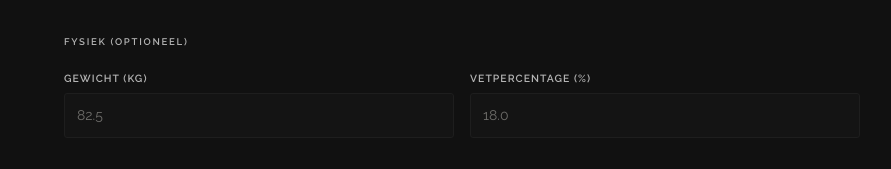
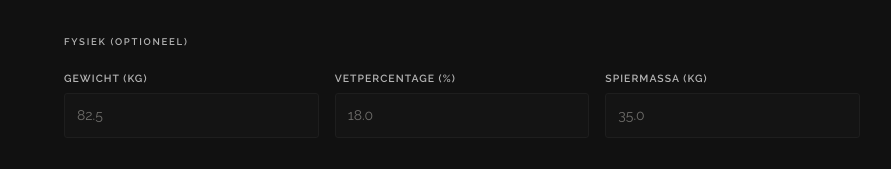
Before and after one commit to Jaylijpekay/wav-e, a Next.js app: page /gesprek/new in a window 1280 px wide. Shown: the part 631-800 px from the top of the page, without its empty margins (178-1069 px from the left). Built offline with nearby package versions, Linux system fonts and the light colour scheme; no server answers; the database is empty.

Commit message:
spiermassa fix

```diff
--- a/src/app/gesprek/new/page.tsx
+++ b/src/app/gesprek/new/page.tsx
@@ -52,6 +52,7 @@ export default function GesprekNew() {
   const [datum, setDatum] = useState(new Date().toISOString().split('T')[0])
   const [gewicht, setGewicht] = useState('')
   const [vetpercentage, setVetpercentage] = useState('')
+  const [spiermassa, setSpiermassa] = useState('')
   const [doelen, setDoelen] = useState<boolean | null>(null)
   const [notities, setNotities] = useState('')
   const [scores, setScores] = useState<Record<string, number>>({
@@ -97,6 +98,7 @@ export default function GesprekNew() {
       voeding: scores.voeding, beweging: scores.beweging, motivatie: scores.motivatie,
       gewicht_kg: gewicht ? parseFloat(gewicht) : null,
       vetpercentage: vetpercentage ? parseFloat(vetpercentage) : null,
+      spiermassa_kg: spiermassa ? parseFloat(spiermassa) : null,
       doelen_behaald: doelen,
       notities: notities || null,
       aangemaakt_door: user?.id ?? null,
@@ -508,6 +510,10 @@ export default function GesprekNew() {
                 <label className="gn-label">Vetpercentage (%)</label>
                 <input type="number" step="0.1" min="0" max="100" placeholder="18.0" className="gn-input" value={vetpercentage} onChange={e => setVetpercentage(e.target.value)} />
               </div>
+              <div className="gn-field">
+                <label className="gn-label">Spiermassa (kg)</label>
+                <input type="number" step="0.1" min="0" max="200" placeholder="35.0" className="gn-input" value={spiermassa} onChange={e => setSpiermassa(e.target.value)} />
+              </div>
             </div>
           </section>
 
```
